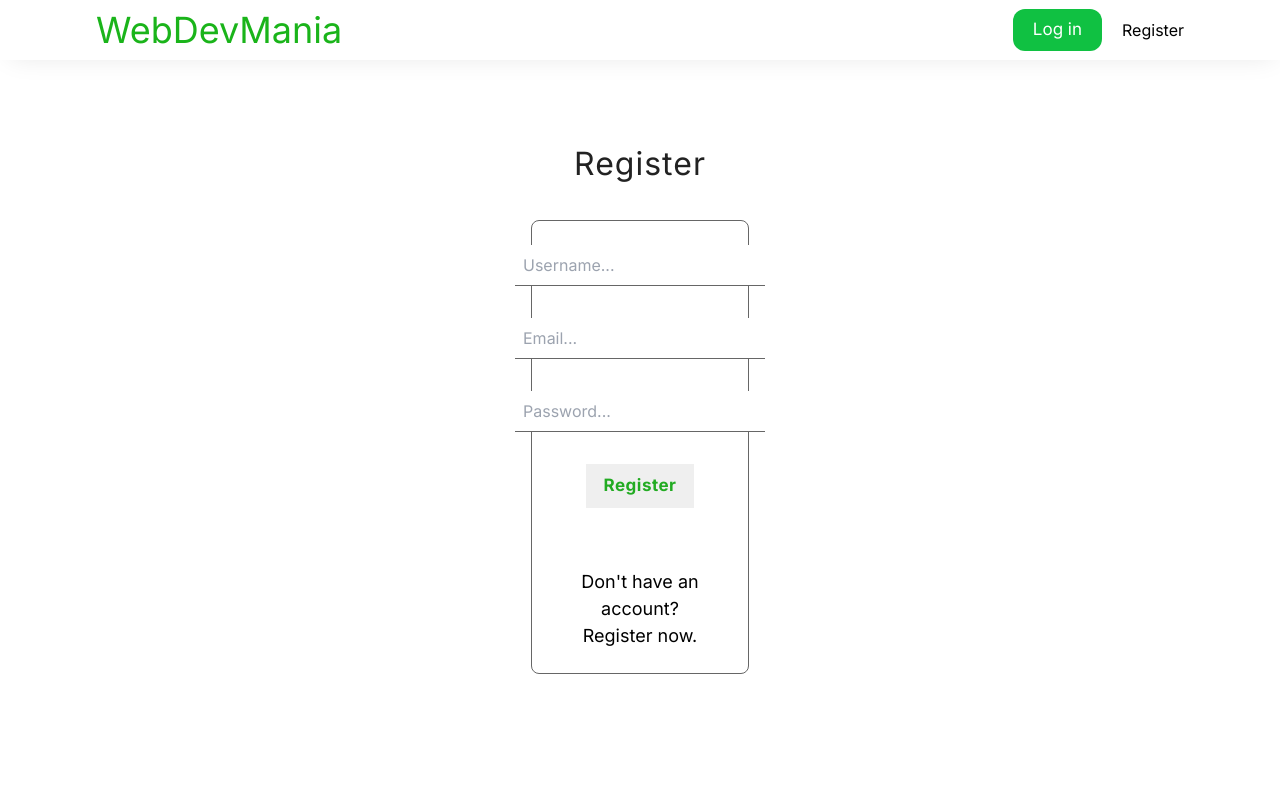
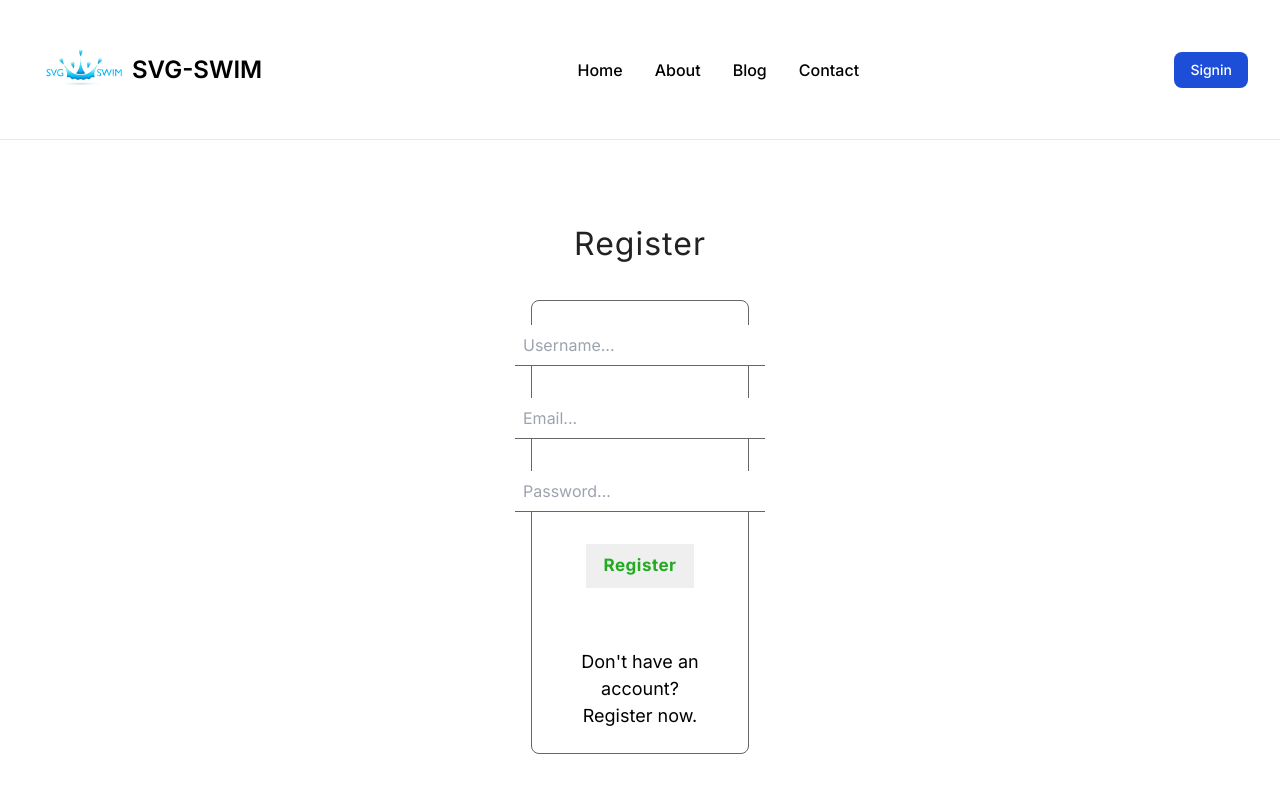
Before and after one commit to kiskee/swim-blog, a Next.js app: page /register in a window 1280 px wide. Shown: the top 800 px of the page. Built offline with nearby package versions, Linux system fonts and the light colour scheme; no server answers.

Commit message:
fixing the front in the navbar

```diff
--- a/src/app/api/auth/[...nextauth]/route.js
+++ b/src/app/api/auth/[...nextauth]/route.js
@@ -49,20 +49,12 @@ const handler = NextAuth({
     },
     callbacks: {
         async jwt({token, user}){
-            if(user){
-                token.accessToken = user.accessToken
-                token._id = user._id
-            }
-
-            return token
+            if (user) token.user = user;
+            return token;
         },
         async session({session, token}){
-            if(token){
-                session.user._id = token._id
-                session.user.accessToken = token.accessToken
-            }
-
-            return session
+            session.user = token.user;
+            return session;
         }
     }
 })
--- a/src/app/globals.css
+++ b/src/app/globals.css
@@ -1,3 +1,32 @@
 @tailwind base;
 @tailwind components;
 @tailwind utilities;
+
+
+.menu {
+    display: block;
+    margin: 0 auto;
+    position: relative;
+    width: 200px;
+  }
+
+
+
+  .menu ul {
+    background-color: white;
+    height: 0;
+    left: 0;
+    opacity: 0;
+    position: absolute;
+    transition: all .5s ease;
+    top: 35px;
+    width: 100%;
+    border-radius: 15px;
+  }
+
+  .menu li:hover ul {
+    height: 120px;
+    opacity: 1;
+    transform: translateY(0);
+    padding-left: 10px;
+  }
--- a/src/components/navbar/Navbar.jsx
+++ b/src/components/navbar/Navbar.jsx
@@ -1,54 +1,84 @@
 'use client'
 import Image from 'next/image'
 import Link from 'next/link'
-import React, { useState } from 'react'
-import classes from './navbar.module.css'
-import person from '../../../public/person.jpg'
-import { AiOutlineClose } from 'react-icons/ai'
-import {signIn, signOut, useSession} from 'next-auth/react'
+import React from 'react'
+import Logo from '../../../public/login.png'
+
+import { useSession } from 'next-auth/react'
+
+import UserProfile from '../userProfile/UserProfile'
 
 const Navbar = () => {
-  const [showDropdown, setShowDropdown] = useState(false)
-  const {data: session} = useSession()
-
-  const handleShowDropdown = () => setShowDropdown(prev => true)
-
-  const handleHideDropdown = () => setShowDropdown(prev => false)
-
-  const loggedIn = true
-
+  const { data: session } = useSession()
 
   return (
-    <div className={classes.container}>
-      <div className={classes.wrapper}>
-        <h2 className={classes.left}>
-          <Link href="/">WebDevMania</Link>
-        </h2>
-        <ul className={classes.right}>
-          {
-            session?.user
-              ? (
-                <div>
-                  <Image onClick={handleShowDropdown} src={person} width='45' height='45' />
-                  {showDropdown && (
-                    <div className={classes.dropdown}>
-                      <AiOutlineClose className={classes.closeIcon} onClick={handleHideDropdown} />
-                      <button onClick={() => {signOut(); handleHideDropdown()}} className={classes.logout}>Logout</button>
-                      <Link onClick={handleHideDropdown} href='/create-blog' className={classes.create}>Create</Link>
-                    </div>
-                  )}
-                </div>
-              )
-              : (
-                <>
-                  <button onClick={() => {signIn()}} className={classes.login}>Log in</button>
-                  <Link href='/register'>Register</Link>
-                </>
-              )
-          }
-        </ul>
+    <nav className='border-b border-gray-200 p-4'>
+      <div className='max-w-screen-xl flex flex-wrap items-center justify-between mx-auto p-4'>
+        <Link href='/' className='flex items-center'>
+          <Image
+            src={Logo}
+            width={100}
+            height={50}
+            alt='Picture of the author'
+          />
+          <span className='self-center text-2xl font-semibold whitespace-nowrap'>
+            SVG-SWIM
+          </span>
+        </Link>
+        <div className='flex md:order-2'>
+          {session?.user ? (
+            <UserProfile session={session} />
+          ) : (
+            <Link
+              href='/login'
+              className='text-white bg-blue-700 hover:bg-sky-600 focus:ring-4 focus:outline-none focus:ring-blue-300 font-medium rounded-lg text-sm px-4 py-2 text-center mr-3 md:mr-0 dark:bg-blue-600 dark:hover:bg-blue-700 dark:focus:ring-blue-800'
+            >
+              Signin
+            </Link>
+          )}
+        </div>
+        <div
+          className='items-center justify-between hidden w-full md:flex md:w-auto md:order-1'
+          id='navbar-sticky'
+        >
+          <ul className='flex flex-col p-4 md:p-0 mt-4 font-medium border border-gray-100 rounded-lg  md:flex-row md:space-x-8 md:mt-0 md:border-0  text-black'>
+            <li>
+              <a
+                href='/'
+                className='block py-2 pl-3 pr-4 bg-blue-700 rounded md:bg-transparent md:p-0'
+                aria-current='page'
+              >
+                Home
+              </a>
+            </li>
+            <li>
+              <Link
+                href='/about'
+                className='block py-2 pl-3 pr-4 rounded hover:bg-gray-100  md:p-0'
+              >
+                About
+              </Link>
+            </li>
+            <li>
+              <Link
+                href='/blog'
+                className='block py-2 pl-3 pr-4 rounded hover:bg-gray-100  md:p-0'
+              >
+                Blog
+              </Link>
+            </li>
+            <li>
+              <Link
+                href='/contact'
+                className='block py-2 pl-3 pr-4 rounded hover:bg-gray-100  md:p-0'
+              >
+                Contact
+              </Link>
+            </li>
+          </ul>
+        </div>
       </div>
-    </div>
+    </nav>
   )
 }
 
--- /dev/null
+++ b/src/components/userProfile/UserProfile.jsx
@@ -0,0 +1,50 @@
+'use client'
+import { signOut } from 'next-auth/react'
+import Image from 'next/image'
+import Profile from '../../../public/profile.jpg'
+import Link from 'next/link'
+
+function UserProfile ({ session }) {
+  return (
+    <>
+      <ul className='menu'>
+        <li>
+          <Image src={Profile} className='w-10 h-10 rounded-full' />
+
+          <ul className='border mt-2'>
+            <li className='pt-3'>
+              <span className='block text-sm text-gray-900 text-center'>
+                {session.user.email}
+              </span>
+            </li>
+            <li className=' pb-2 text-center'>
+              <span className='block text-sm  text-sky-500 truncate '>
+                {session.user.username}
+              </span>
+            </li>
+            <li className='pt-1'>
+              <Link
+                href='/create-blog'
+                className='block py-2 pl-3 pr-4 rounded hover:bg-gray-100  md:p-0 '
+              >
+                Create Post
+              </Link>
+            </li>
+            <li>
+              <button
+                className='block py-2 pl-3 pr-4 rounded hover:bg-gray-100  md:p-0 text-red-600'
+                onClick={() => {
+                  signOut()
+                }}
+              >
+                Signout
+              </button>
+            </li>
+          </ul>
+        </li>
+      </ul>
+    </>
+  )
+}
+
+export default UserProfile
```
Also changed, not shown: public/login.png (added), public/profile.jpg (added).
